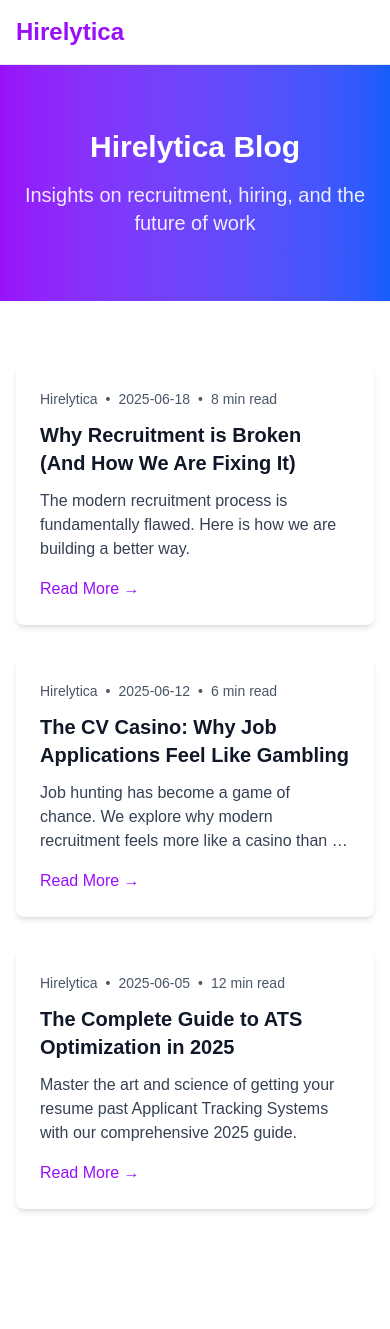
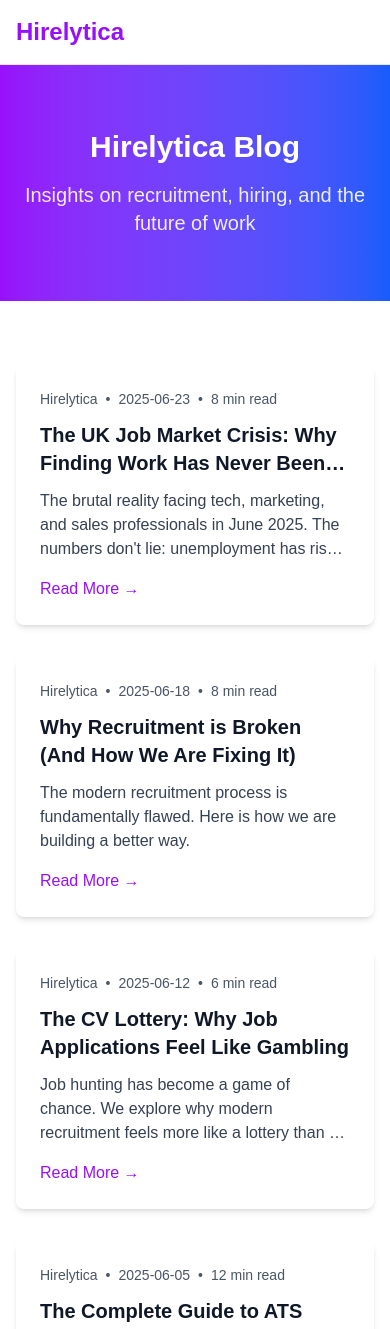
Before and after one commit to melia-dot/hirelytica, a Next.js app: page /blog in a window 390 px wide. Shown: the top 1329 px of the page. Before the commit the page ends 1273 px from the top, so only its background shows below. Built offline with nearby package versions, Linux system fonts and the light colour scheme.

Commit message:
Add UK job market crisis blog post, change Casino to Lottery, fix mobile layout

```diff
--- a/app/blog/page.tsx
+++ b/app/blog/page.tsx
@@ -24,7 +24,7 @@ export default function BlogPage() {
       </div>
 
       <div className="max-w-6xl mx-auto px-4 py-16">
-        <div className="grid md:grid-cols-2 lg:grid-cols-3 gap-8">
+        <div className="grid grid-cols-1 md:grid-cols-2 gap-8">
           {blogPosts.map((post) => (
             <article key={post.slug} className="bg-white rounded-lg shadow-md hover:shadow-lg transition-shadow">
               <div className="p-6">
--- a/app/page.tsx
+++ b/app/page.tsx
@@ -71,7 +71,7 @@ export default function LandingPage() {
       <main className="py-24">
         <div className="max-w-6xl mx-auto px-5 text-center">
           <h1 className="text-5xl md:text-7xl font-black text-white mb-8 leading-tight">
-            Let&apos;s End the CV Casino
+            Let&apos;s End the CV Lottery
           </h1>
           <p className="text-xl text-white/90 mb-12 max-w-3xl mx-auto">
             The recruitment system is broken. Job seekers waste hours tailoring CVs only to get ignored. Employers drown in irrelevant applications while missing great candidates. We&apos;re fixing both sides.
--- a/data/blog-posts.json
+++ b/data/blog-posts.json
@@ -1,4 +1,12 @@
 [
+  {
+    "slug": "uk-job-market-crisis-2025",
+    "title": "The UK Job Market Crisis: Why Finding Work Has Never Been Harder",
+    "date": "2025-06-23",
+    "author": "Hirelytica",
+    "readTime": "8 min read",
+    "excerpt": "The brutal reality facing tech, marketing, and sales professionals in June 2025. The numbers don't lie: unemployment has risen to 4.6% with job vacancies declining for the 31st consecutive quarter."
+  },
   {
     "slug": "why-recruitment-is-broken",
     "title": "Why Recruitment is Broken (And How We Are Fixing It)",
@@ -8,12 +16,12 @@
     "excerpt": "The modern recruitment process is fundamentally flawed. Here is how we are building a better way."
   },
   {
-    "slug": "cv-casino-job-applications",
-    "title": "The CV Casino: Why Job Applications Feel Like Gambling",
+    "slug": "cv-lottery-job-applications",
+    "title": "The CV Lottery: Why Job Applications Feel Like Gambling",
     "date": "2025-06-12",
     "author": "Hirelytica",
     "readTime": "6 min read",
-    "excerpt": "Job hunting has become a game of chance. We explore why modern recruitment feels more like a casino than a professional process."
+    "excerpt": "Job hunting has become a game of chance. We explore why modern recruitment feels more like a lottery than a professional process."
   },
   {
     "slug": "ats-optimization-guide-2025",
```
